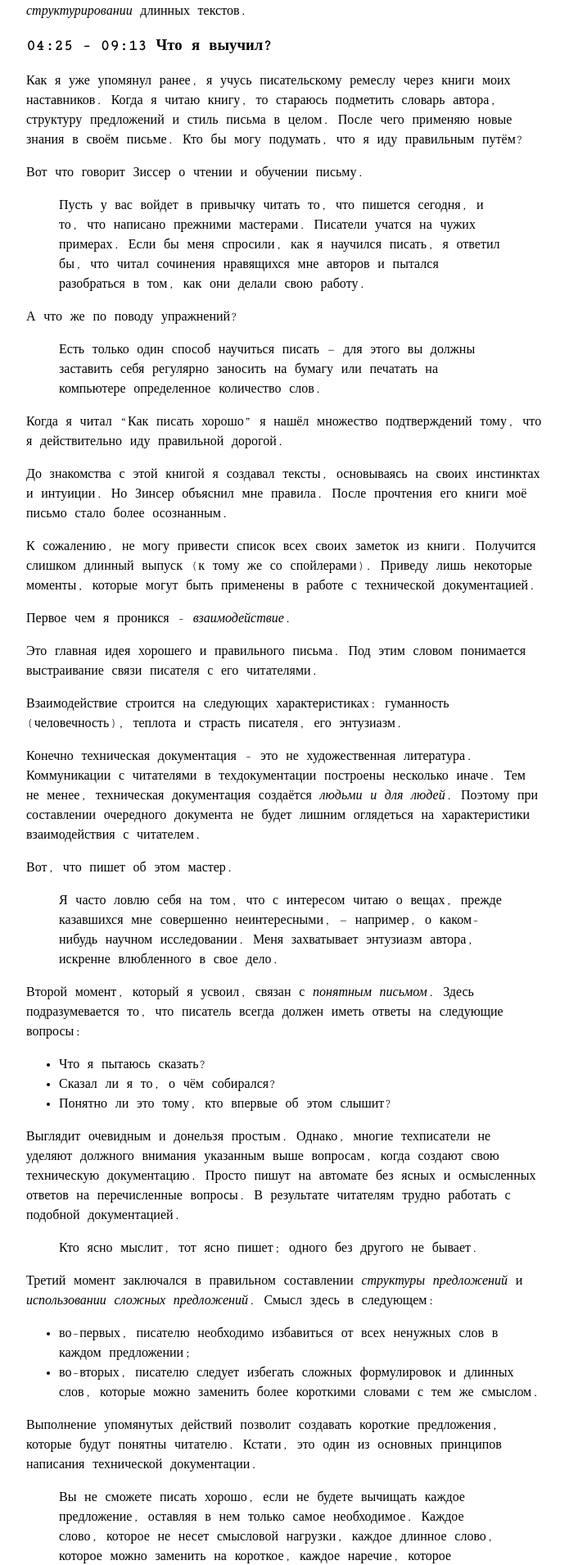
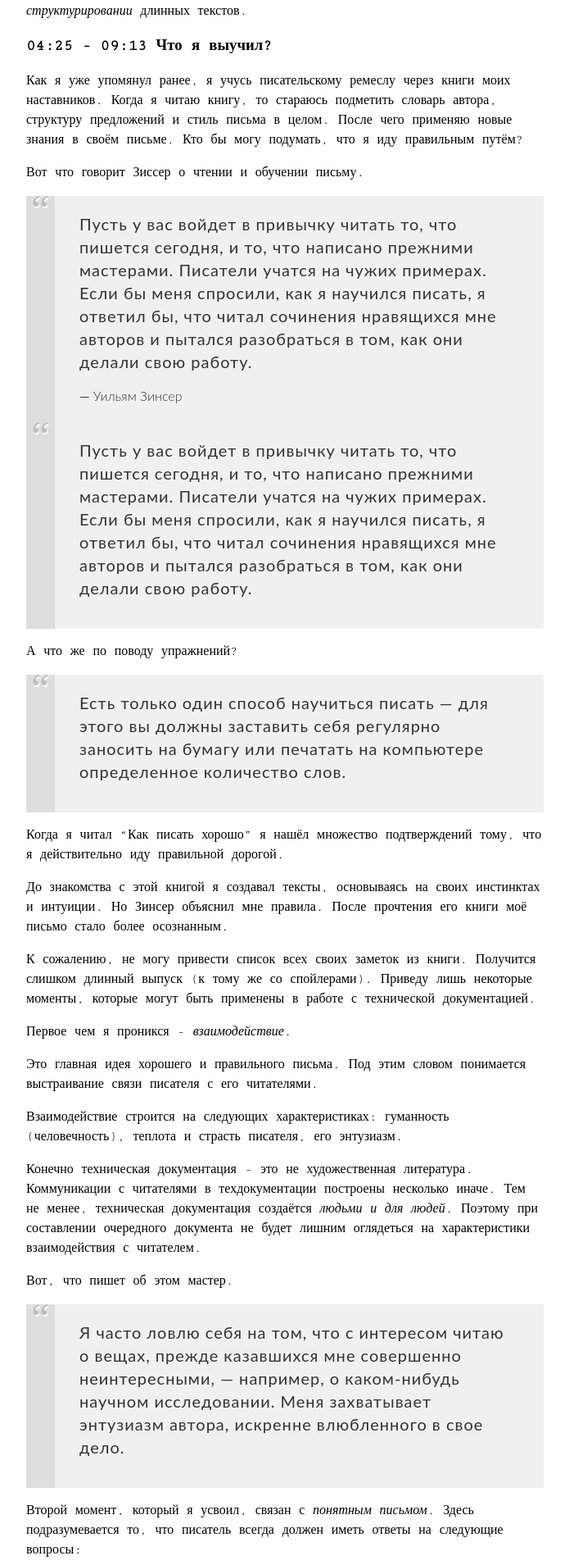
Before and after one commit to techwritex/techcommpod, a Jekyll site: the page built from _posts/2023-03-02-vypusk-3-zinser-kak-pisat-khorosho.md, in a window 1280 px wide. Shown: the part 2405-4314 px from the top of the page at 82% size, without its empty margins (292-987 px from the left). Built offline with Jekyll 4.4.1, drawn with Linux system fonts in a browser that asks for light colours.

Commit message:
techcommpod-0.40

```diff
--- a/_posts/2023-03-02-vypusk-3-zinser-kak-pisat-khorosho.md
+++ b/_posts/2023-03-02-vypusk-3-zinser-kak-pisat-khorosho.md
@@ -80,6 +80,11 @@ episode: "Уильям Зинсер. Как писать хорошо"
 
 Вот что говорит Зиссер о чтении и обучении письму.
 
+<blockquote>
+  <p>Пусть у вас войдет в привычку читать то, что пишется сегодня, и то, что написано прежними мастерами. Писатели учатся на чужих примерах. Если бы меня спросили, как я научился писать, я ответил бы, что читал сочинения нравящихся мне авторов и пытался разобраться в том, как они делали свою работу.</p>
+  <footer>— <cite>Уильям Зинсер</cite></footer>
+</blockquote>
+
 > Пусть у вас войдет в привычку читать то, что пишется сегодня, и то, что написано прежними мастерами. Писатели учатся на чужих примерах. Если бы меня спросили, как я научился писать, я ответил бы, что читал сочинения нравящихся мне авторов и пытался разобраться в том, как они делали свою работу.
 
 А что же по поводу упражнений?
--- a/assets/css/style.css
+++ b/assets/css/style.css
@@ -109,6 +109,39 @@ a:hover	{
 	text-decoration: underline;
 }
 
+blockquote {
+	margin: 0;
+	background: #F0F0F1;
+	color: #333334;
+	padding: 20px 30px;
+	position: relative;
+	border-left: 35px solid #DFDEDE;
+	font-family: 'Lato', sans-serif;
+}
+
+blockquote:before {
+	content: "\201C";
+	font-family: serif;
+	position: absolute;
+	left: -29px;
+	top: 5px;
+	color: #BCBCBC;
+	font-size: 50px;
+	text-shadow: 1px 2px 0 white;
+}
+
+blockquote p {
+	margin: 0 0 16px;
+	font-size: 20px;
+	letter-spacing: .05em;
+	line-height: 1.4;
+}
+
+blockquote cite {
+	font-style: normal;
+	font-weight: 300;
+}
+
 @media screen and (max-width: 850px) {
 	#main {
 		width: auto;
```
